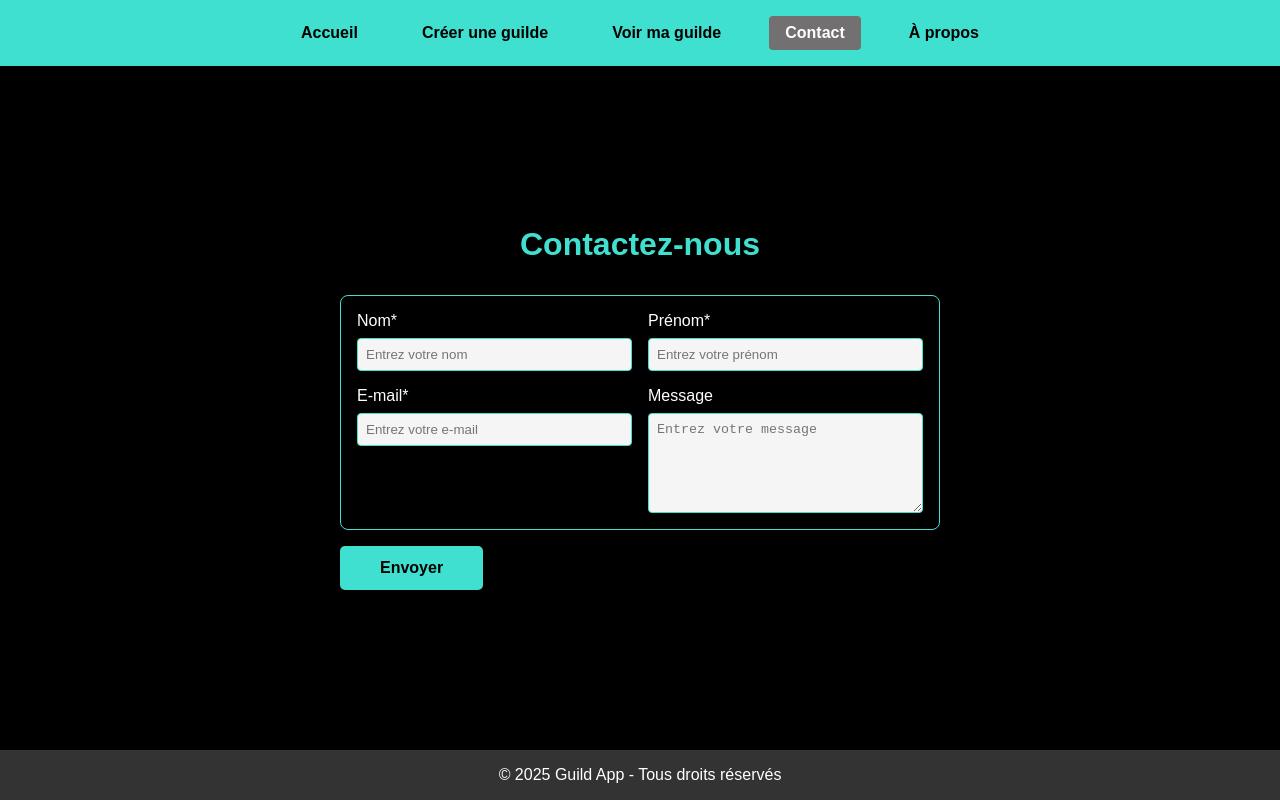
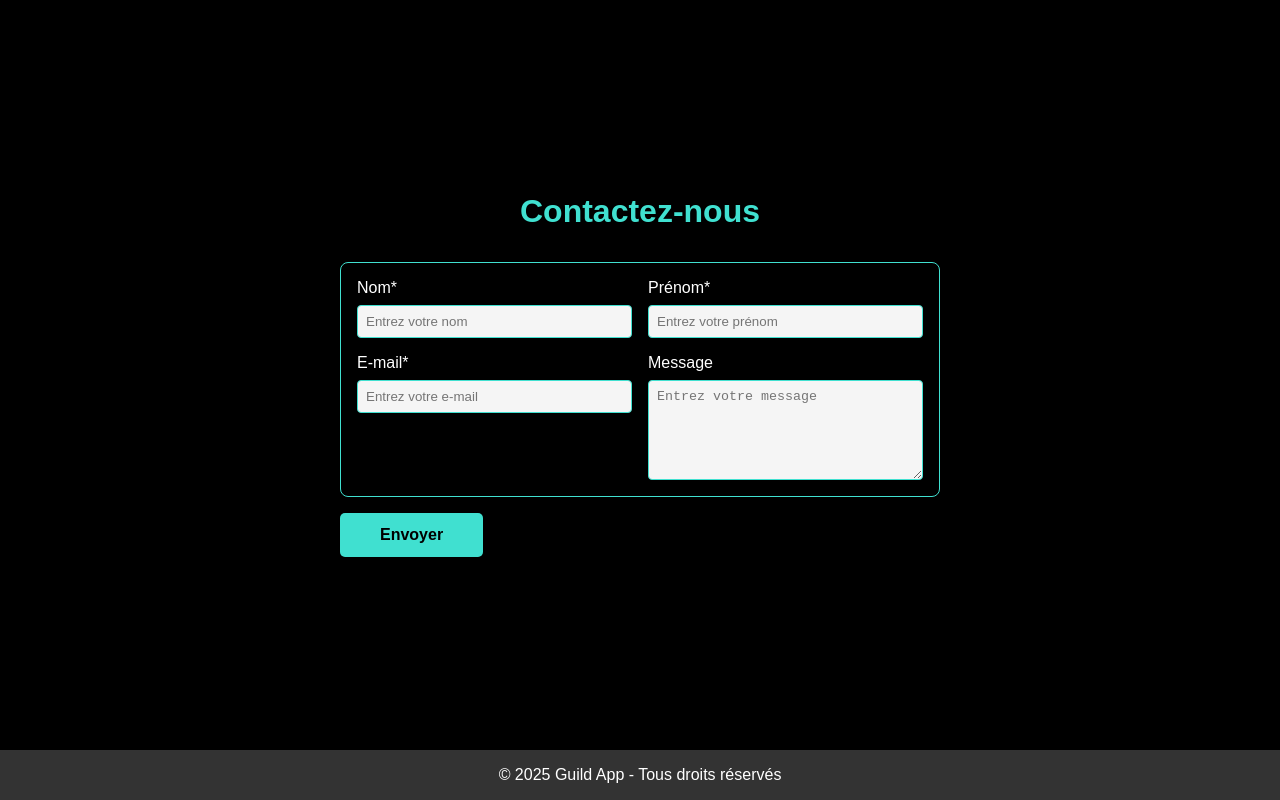
Before and after one commit to 03Sly03/GameTracker2, a plain HTML site: page pages/contact.html in a window 1280 px wide. Drawn offline with Linux system fonts and the light colour scheme.

Commit message:
suppression de la navbar

```diff
--- a/pages/contact.html
+++ b/pages/contact.html
@@ -11,15 +11,12 @@
 </head>
 
 <body>
-  <header>
-    <nav class="navbar">
-      <a href="index.html">Accueil</a>
-      <a href="voirmaguildeexistepas.html">Créer une guilde</a>
-      <a href="voirmaguildeavecguilde.html">Voir ma guilde</a>
-      <a href="contact.html" class="active">Contact</a>
-      <a href="about.html">À propos</a>
-    </nav>
-  </header>
+
+
+
+
+
+
 
 
 
@@ -46,7 +43,7 @@
           <textarea id="message" name="message" rows="5" placeholder="Entrez votre message"></textarea>
         </div>
       </div>
-      <button id="btnEnvoyer" class="btn btn-primary"><a href="index.html">Envoyer</a></button>
+      <button id="btnEnvoyer" ><a href="index.html">Envoyer</a></button>
     </form>
   </main>
   <footer class="footer">
```
